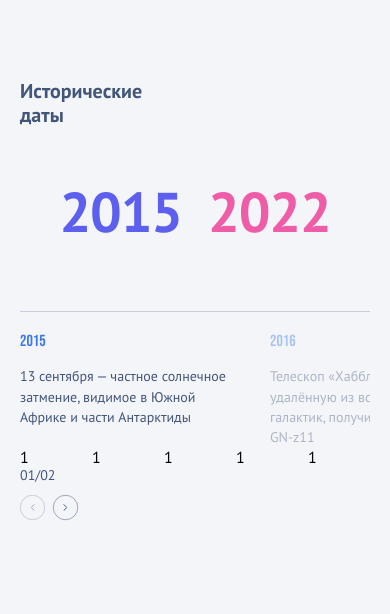
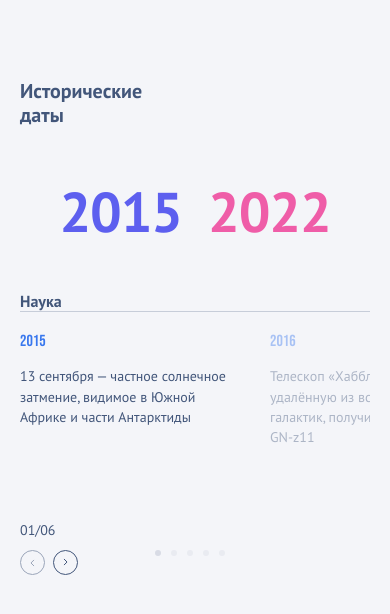
Before and after one commit to ayyPls/only-test, a React (Create React App) app: page / in a window 390 px wide. Shown: the top 614 px of the page. Built offline with nearby package versions, Linux system fonts and the light colour scheme.

Commit message:
fix transform circle items animation & move date range styles in styled-components & add event type on mobile

```diff
--- a/src/index.css
+++ b/src/index.css
@@ -2,12 +2,6 @@
 button:not([disabled]) {
   cursor: pointer;
 }
-
-.years-text {
-  display: inline-flex;
-  position: relative;
-}
-
 
 .circle {
   display: flex;
@@ -21,25 +15,6 @@ button:not([disabled]) {
   position: relative;
   margin: 0 auto;
   z-index: 2;
-}
-
-.circle>.years-text {
-  font-size: 200px;
-  text-wrap: nowrap;
-  font-weight: bold;
-  letter-spacing: -0.02em;
-  line-height: 160px;
-  transform: translateX(-16px);
-}
-
-.circle>.years-text>mark:first-child {
-  color: #5D5FEF;
-  background: none;
-}
-
-.circle>.years-text>mark:last-child {
-  color: #EF5DA8;
-  background: none;
 }
 
 .circle-items {
@@ -131,11 +106,30 @@ button:not([disabled]) {
 }
 
 .swiper-container {
-  margin: 56px 160px 0 80px;
+  margin: 56px 80px 0 80px;
   cursor: grab;
 }
 
+.swiper-container>.swiper:last-child {
+  display: none;
+  width: fit-content;
+  margin: 0 auto;
+}
 
+.swiper-container>.swiper:last-child .swiper-slide {
+  display: flex;
+  justify-content: center;
+  align-items: center;
+  width: 6px !important;
+  height: 6px;
+  cursor: pointer;
+  /* padding: 5px; */
+  border-radius: 100%;
+  background: #E9EBF1;
+}
+.swiper-container>.swiper:last-child .swiper-slide.swiper-slide-active {
+  background: #D8DBE5;
+}
 .line-vertical {
   position: absolute;
   min-height: 100%;
@@ -162,14 +156,13 @@ button:not([disabled]) {
 
 /* EventYear comnponent styles */
 
-.year {
-  /* prevents messing around with text on user-select (breaks text placement on text select with keyboard) */
+/* .year {
   user-select: none;
   display: flex;
   line-height: 1;
-}
+} */
 
-.digit {
+/* .digit {
   width: calc(1ch - 0.02em);
   height: 1em;
   overflow: hidden;
@@ -179,14 +172,14 @@ button:not([disabled]) {
 .digit-stack {
   display: flex;
   flex-direction: column;
-}
+} */
 
-.digit-stack span {
+/* .digit-stack span {
   height: 1em;
   display: flex;
   align-items: center;
   justify-content: center;
-}
+} */
 
 /*  */
 /* .swiper-button-slot {
@@ -222,6 +215,7 @@ button:not([disabled]) {
   .line-vertical, .line-horizontal {
     display: none;
   }
+
   .circle {
     padding: 56px 0;
     border: none;
@@ -230,21 +224,34 @@ button:not([disabled]) {
     width: 100%;
     height: auto;
   }
-  .circle > .years-text {
-    font-size: 56px;
-    /* margin: 0 auto; */
-    line-height: inherit;
+
+  .circle-items button{
+    display: none;
+  }
+
+  .circle-items > div {
     transform: none;
+    bottom: 0;
+    left: 0;
+    display: flex;
+    align-items: flex-end;
+    font-size: 16px;
+    font-weight: bold;
   }
-  .circle-items {
-    display: none;
+
+  .circle-items > div > div {
+    transform: none !important;
+  }
+  .circle-items > div > div > span {
+    font-size: 16px;
+    font-weight: bold;
   }
 
   .swiper-container {
     padding-top: 20px;
-    padding-bottom: 78px;
     margin: 0;
     cursor: grab;
+    transition: display .8s ease-in;
   }
 
   .swiper-slide-card>h2.title {
@@ -261,23 +268,34 @@ button:not([disabled]) {
   .next-slide-button {
     display: none;
   }
+
   .prev-slide-class, .next-slide-class {
     opacity: .4;
   }
 
   .circle-action-buttons {
     left: 0;
-    bottom: 0;
+    bottom: -19px;
     padding: 0;
     position: absolute;
     gap: 11px;
   }
+
   .circle-action-buttons>div{
-    gap: 16px;
+    gap: 8px;
+  }
+
+  .circle-action-buttons button>svg{
     scale: .5;
-    transform: translate(-50%, -50%);
   }
-  /* .circle-action-buttons button{
-    scale: .5;
-  } */
+
+  .circle-action-buttons button{
+    width: 25px;
+    height: 25px;
+  }
+
+  .swiper-container>.swiper:last-child {
+    display: block;
+    margin-top: 103px;
+  }
 }
--- a/src/shared/const/events/index.ts
+++ b/src/shared/const/events/index.ts
@@ -51,6 +51,106 @@ const EVENTS: Array<IHistoryEvent> = [
     description: "«Гарри Поттер и философский камень» - роман Дж. К. Роулинг",
     type: "Литература"
   },
+  {
+    datetime: new Date('2015-09-13'),
+    description: "13 сентября — частное солнечное затмение, видимое в Южной Африке и части Антарктиды",
+    type: "Биология"
+  },
+  {
+    datetime: new Date('2016-04-01'),
+    description: "Телескоп «Хаббл» обнаружил самую удалённую из всех обнаруженных галактик, получившую обозначение GN-z11",
+    type: "Биология"
+  },
+  {
+    datetime: new Date('2017-07-20'),
+    description: "Компания Tesla официально представила первый в мире электрический грузовик Tesla Semi",
+    type: "Биология"
+  },
+  {
+    datetime: new Date('2018-01-01'),
+    description: "Старт коспического аппарата Parker Solar Probe Plus, предназначенного для изучения Солнца",
+    type: "Биология"
+  },
+  {
+    datetime: new Date('2022-01-01'),
+    description: "Корабль Crew Dragon вернулся на Землю из первого пилотируемого полета",
+    type: "Биология"
+  },
+  {
+    datetime: new Date('1992-01-01'),
+    description: "Нобелевская премия по литературе - Дерек Уолкотт, «За блестящий образец карибского эпоса в 64 разделах»",
+    type: "Литература"
+  },
+  {
+    datetime: new Date('1994-01-01'),
+    description: "«Бессоница» - роман Стивена Кинга",
+    type: "Социология"
+  },
+  {
+    datetime: new Date('1995-01-01'),
+    description: "Нобелевская премия по литературе - Шеймас Хини",
+    type: "Социология"
+  },
+  {
+    datetime: new Date('1997-01-01'),
+    description: "«Гарри Поттер и философский камень» - роман Дж. К. Роулинг",
+    type: "Социология"
+  },
+  {
+    datetime: new Date('2000-01-01'),
+    description: "«Гарри Поттер и философский камень» - роман Дж. К. Роулинг",
+    type: "Социология"
+  },
+  {
+    datetime: new Date('2015-09-13'),
+    description: "13 сентября — частное солнечное затмение, видимое в Южной Африке и части Антарктиды",
+    type: "Путешествия"
+  },
+  {
+    datetime: new Date('2016-04-01'),
+    description: "Телескоп «Хаббл» обнаружил самую удалённую из всех обнаруженных галактик, получившую обозначение GN-z11",
+    type: "Путешествия"
+  },
+  {
+    datetime: new Date('2017-07-20'),
+    description: "Компания Tesla официально представила первый в мире электрический грузовик Tesla Semi",
+    type: "Путешествия"
+  },
+  {
+    datetime: new Date('2018-01-01'),
+    description: "Старт коспического аппарата Parker Solar Probe Plus, предназначенного для изучения Солнца",
+    type: "Путешествия"
+  },
+  {
+    datetime: new Date('2022-01-01'),
+    description: "Корабль Crew Dragon вернулся на Землю из первого пилотируемого полета",
+    type: "Путешествия"
+  },
+  {
+    datetime: new Date('1992-01-01'),
+    description: "Нобелевская премия по литературе - Дерек Уолкотт, «За блестящий образец карибского эпоса в 64 разделах»",
+    type: "Технологии"
+  },
+  {
+    datetime: new Date('1994-01-01'),
+    description: "«Бессоница» - роман Стивена Кинга",
+    type: "Технологии"
+  },
+  {
+    datetime: new Date('1995-01-01'),
+    description: "Нобелевская премия по литературе - Шеймас Хини",
+    type: "Технологии"
+  },
+  {
+    datetime: new Date('1997-01-01'),
+    description: "«Гарри Поттер и философский камень» - роман Дж. К. Роулинг",
+    type: "Технологии"
+  },
+  {
+    datetime: new Date('2000-01-01'),
+    description: "«Гарри Поттер и философский камень» - роман Дж. К. Роулинг",
+    type: "Технологии"
+  },
 ]
 
 export { EVENTS }
--- a/src/shared/ui/event-date-range/index.tsx
+++ b/src/shared/ui/event-date-range/index.tsx
@@ -1,6 +1,59 @@
 import { FC, useLayoutEffect, useRef } from "react"
 import { IEventDateRangeProps, IEventYearProps, IYearDigitProps } from "./interface";
 import gsap from "gsap";
+import styled from "styled-components";
+
+
+const YearDigitContainer = styled.span`
+    width: calc(1ch - 0.02em);
+    height: 1em;
+    overflow: hidden;
+    position: relative;
+`
+
+const YearDigitStack = styled.span`
+    display: flex;
+    flex-direction: column;
+`
+
+const YearDigitStackItem = styled.span`
+    height: 1em;
+    display: flex;
+    align-items: center;
+    justify-content: center;
+`
+
+const YearContainer = styled.div`
+    / * prevents messing around with text on user-select (breaks text placement on text select with keyboard) */
+    user-select: none;
+    display: flex;
+    line-height: 1;
+`
+
+const EventDateRangeContainer = styled.div`
+    display: inline-flex;
+    position: relative;
+    font-size: 200px;
+    text-wrap: nowrap;
+    font-weight: bold;
+    letter-spacing: -0.02em;
+    line-height: 160px;
+    transform: translateX(-16px);
+    > mark:first-child {
+        color: #5D5FEF;
+        background: none;
+    }
+        > mark:last-child {
+        color: #EF5DA8;
+        background: none;
+    }
+    @media (max-width: 768px) {
+        font-size: 56px;
+        /* margin: 0 auto; */
+        line-height: inherit;
+        transform: none;
+    }
+`
 
 const YearDigit: FC<IYearDigitProps> = ({ value }) => {
     const ref = useRef<HTMLSpanElement>(null);
@@ -14,13 +67,13 @@ const YearDigit: FC<IYearDigitProps> = ({ value }) => {
     }, [value])
 
     return (
-        <span className="digit">
-            <span ref={ref} className="digit-stack">
+        <YearDigitContainer>
+            <YearDigitStack ref={ref}>
                 {Array.from({ length: 10 }, (_, i) => (
-                    <span key={i}>{i}</span>
+                    <YearDigitStackItem key={i}>{i}</YearDigitStackItem>
                 ))}
-            </span>
-        </span>
+            </YearDigitStack>
+        </YearDigitContainer>
     )
 }
 
@@ -28,19 +81,23 @@ const EventYear: FC<IEventYearProps> = ({ year }) => {
     const digits = String(year).padStart(4, "0").split("");
 
     return (
-        <div className="year">
+        <YearContainer className="year">
             {digits.map((d, i) => (
                 <YearDigit key={i} value={Number(d)} />
             ))}
-        </div>
+        </YearContainer>
     )
 }
 const EventDateRange: FC<IEventDateRangeProps> = ({ min, max }) => {
-    return <div className='years-text'>
-        <mark><EventYear year={min.getFullYear()} /></mark>
+    return <EventDateRangeContainer>
+        <mark>
+            <EventYear year={min.getFullYear()} />
+        </mark>
         &nbsp;&nbsp;
-        <mark><EventYear year={max.getFullYear()} /></mark>
-    </div>
+        <mark>
+            <EventYear year={max.getFullYear()} />
+        </mark>
+    </EventDateRangeContainer>
 }
 
 export { EventDateRange }
--- a/src/shared/ui/event-swiper/index.tsx
+++ b/src/shared/ui/event-swiper/index.tsx
@@ -1,4 +1,5 @@
 import { FC, useState } from "react"
+import SwiperEvent from "swiper"
 import { Swiper, SwiperSlide, useSwiper } from "swiper/react"
 import { Thumbs } from "swiper/modules"
 import SwiperArrowIcon from "../icons/swiper-arrow-next"
@@ -8,38 +9,36 @@ import 'swiper/css/navigation'
 import 'swiper/css/pagination'
 import 'swiper/css/scrollbar'
 import 'swiper/css/thumbs'
-import SwiperEvent from "swiper"
 
 
 const SwiperNextSlideButton = () => {
     const swiper = useSwiper()
-    // console.log(swiper.activeIndex)
     return <button type="button" className="next-slide-button" onClick={() => swiper.slideNext()}>
         <SwiperArrowIcon color="#3877EE" />
     </button>
 }
 
-{/* TODO: add navigation buttons */ }
 const SWIPER_SLIDES_PER_VIEW = 3
 const EventSwiper: FC<IEventSwiperProps> = ({ events }) => {
-    const [thumbsSwiper, setThumbsSwiper] = useState<SwiperEvent>()
+    const [thumbsSwiper, setThumbsSwiper] = useState<SwiperEvent | null>(null)
     const [isReachedEnd, setIsReachedEnd] = useState(false)
 
     const handleSlideChange = (event: SwiperEvent) => {
         setIsReachedEnd(event.isEnd)
     }
     return <div className="swiper-container">
-        <Swiper modules={[Thumbs]} thumbs={{swiper: thumbsSwiper}} breakpoints={{
+        <Swiper modules={[Thumbs]} thumbs={{swiper: thumbsSwiper && !thumbsSwiper.destroyed ? thumbsSwiper : null}} breakpoints={{
             0: {
-                // TODO: on last slide show whole slide
                 slidesPerView: 1.5,
                 spaceBetween: 25,
                 slidePrevClass: 'prev-slide-class',
                 slideNextClass: "next-slide-class",
+                slidesOffsetAfter: 0,
             },
             768: {
                 slidesPerView: SWIPER_SLIDES_PER_VIEW,
-                spaceBetween: 80
+                spaceBetween: 80,
+                slidesOffsetAfter: 80,
             }
         }} onSlideChange={handleSlideChange}>
             {
@@ -51,15 +50,18 @@ const EventSwiper: FC<IEventSwiperProps> = ({ events }) => {
                     </SwiperSlide>
                 ))
             }
-            {/* TODO: fix button placement */}
-            <span className="swiper-wrappen-end" slot="wrapper-end"></span>
             {(isReachedEnd || events.length <= SWIPER_SLIDES_PER_VIEW) ? null : <SwiperNextSlideButton />}
-
-            {/* TODO: swiper thumbs on mobile */}
         </Swiper>
-        <Swiper spaceBetween={10} slidesPerView={events.length} freeMode modules={[Thumbs]} onSwiper={setThumbsSwiper} watchSlidesProgress thumbs={{swiper: thumbsSwiper}}>
-            {events.map(() => (
-                <SwiperSlide>1</SwiperSlide>
+        <Swiper
+            // slideToClickedSlide
+            spaceBetween={10}
+            slidesPerView={"auto"}
+            modules={[Thumbs]}
+            onSwiper={setThumbsSwiper}
+            watchSlidesProgress
+        >
+            {events.map((_thumb, index) => (
+                <SwiperSlide className="thumb-item" key={index} />
             ))}
         </Swiper>
     </div>
--- a/src/shared/ui/event-type-button/index.tsx
+++ b/src/shared/ui/event-type-button/index.tsx
@@ -6,70 +6,77 @@ import { degToRad } from "../../utils";
 
 const RadialElementContentContainer = styled.div`
   display: flex;
+  align-items: center;
   gap: 20px;
-    align-items: center;
-    justify-content: center;
+
+  transform-origin: 28px;
 
   > span {
     opacity: 0;
     visibility: hidden;
-        transition: opacity ease-in-out .5s .6s;
-        color: #42567A;
-        font-weight: medium;
+    transition: opacity 0.5s ease-in-out 0.6s;
+    color: #42567a;
+    font-weight: 500;
   }
-    // TODO: fix button content rotation on parent transform transition (on active event type change)
+
   > button {
     width: 56px;
     height: 56px;
-        border-radius: 100%;
-        border: 1px solid #303E5850;
-        background: #42567A;
-        transition: scale ease-in-out .5s, background ease-in-out .3s;
+    border-radius: 50%;
+    border: 1px solid #303e5850;
+    background: #42567a;
     scale: 0.15;
-        &:hover, &:focus {
+    transition: scale 0.5s ease, background 0.3s ease;
+
+    &:hover,
+    &:focus {
       scale: 1;
-            background: #F4F5F9;
+      background: #f4f5f9;
     }
   }
-`
+`;
 
 
 const EventTypeRadialElement = styled.div<IEventTypeButtonProps>`
   position: absolute;
   top: 50%;
   left: 50%;
-    font-size: 20px;
-    line-height: 30px;
-    transition: transform ease-in-out .6s;
+  transform-origin: 0 0;
+  transition: transform 0.6s ease-in-out;
 
-    ${({$activeIndex, $elementIndex, $elementsCount, $startAngleDeg = DEFAUILT_ROTATE_DEG_ANGLE}) => {
-        const initialRotateRadAngle = degToRad($startAngleDeg)
-            const elementRotationRadAngle = 2 * Math.PI / $elementsCount * $elementIndex
-            const activeElementRotationRadAngle = 2 * Math.PI / $elementsCount * $activeIndex
-            const rotateRadAngle = elementRotationRadAngle - initialRotateRadAngle - activeElementRotationRadAngle
+  ${({ $activeIndex, $elementIndex, $elementsCount, $startAngleDeg = DEFAUILT_ROTATE_DEG_ANGLE }) => {
+    const startAngleRad = degToRad($startAngleDeg);
+    const step = (2 * Math.PI) / $elementsCount;
 
-            const isActiveElement = $activeIndex === $elementIndex
+    const rotateRad =
+      step * ($elementIndex - $activeIndex) - startAngleRad;
+
+    const isActive = $activeIndex === $elementIndex;
+
     return `
       transform:
-                translate(-28px, -28px)
-                rotate(${rotateRadAngle}rad)
-                translate(265px)
-                scale(1);
-            > div {
-                transform: rotate(${-rotateRadAngle}rad);
-                ${isActiveElement && `
-                    > button {
+        rotate(${rotateRad}rad)
+        translateX(265px);
+
+      ${RadialElementContentContainer} {
+        transform: translate(-28px, -28px) rotate(${-rotateRad}rad);
+      }
+      ${isActive && `
+        ${RadialElementContentContainer} > button {
           scale: 1;
           background: #F4F5F9;
         }
-                    > span {
+
+        ${RadialElementContentContainer} > span {
+          opacity: 1;
           visibility: visible;
-                        opacity: 1;
         }
       `}
-            }
-        `
+    `;
   }}
-`
+`;
 
-export { RadialElementContentContainer, EventTypeRadialElement }
+export {
+  RadialElementContentContainer,
+  EventTypeRadialElement
+};
```
Lines whose indentation alone changed are shown as unchanged.
